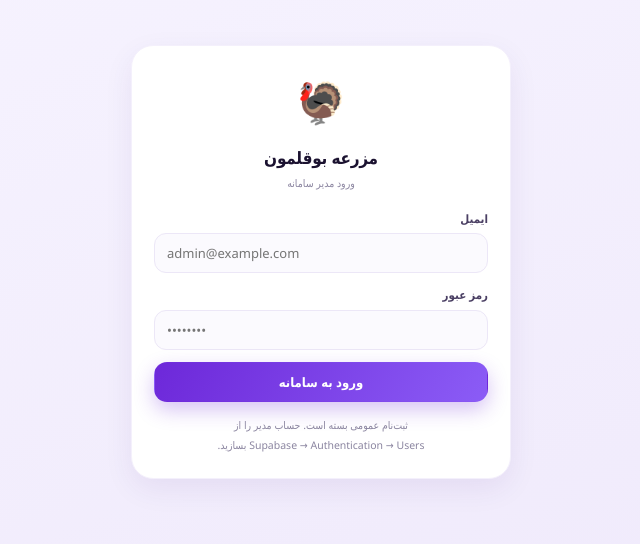
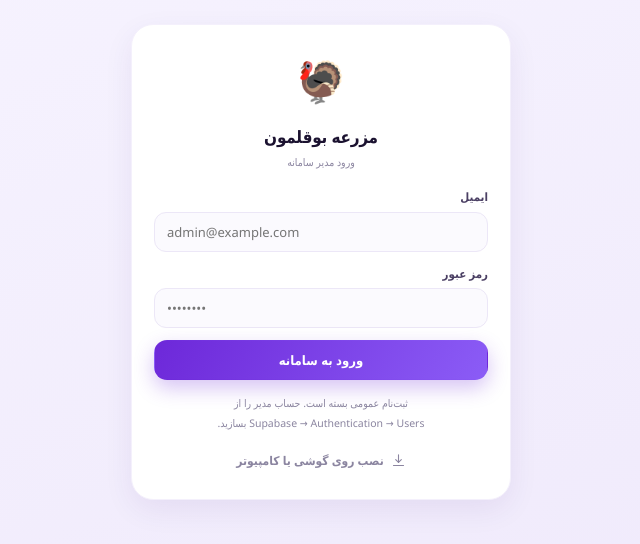
Before and after one commit to arefbd/turkey-farm, a React (Vite) app: page / in a window 1280 px wide. Shown: the part 138-682 px from the top of the page, without its empty margins (319-959 px from the left). Built offline with nearby package versions, Linux system fonts and the light colour scheme; no server answers; a small style sheet from the web is missing.

Commit message:
Add install shortcut to the login screen

```diff
--- a/scripts/pwa-check.cjs
+++ b/scripts/pwa-check.cjs
@@ -1,7 +1,7 @@
 /* بررسی قابلیت نصب PWA روی بیلد نهایی */
 const puppeteer = require('puppeteer-core');
 const CHROME = 'C:/Program Files/Google/Chrome/Application/chrome.exe';
-const BASE = 'http://127.0.0.1:4173/';
+const BASE = process.argv[2] || 'https://arefbd.github.io/turkey-farm/';
 
 const sleep = (ms) => new Promise((r) => setTimeout(r, ms));
 const results = [];
--- a/src/auth/AuthGate.tsx
+++ b/src/auth/AuthGate.tsx
@@ -3,7 +3,9 @@ import { useEffect, useState, type ReactNode } from 'react';
 import type { Session } from '@supabase/supabase-js';
 import { supabase } from '../lib/supabase';
 import { detach, hydrate, resync, useSyncInfo } from '../data/store';
+import { useUI } from '../components/Modal';
 import { Icon } from '../components/Icon';
+import { InstallHelp } from '../components/InstallButton';
 
 export async function signOut() {
   detach();
@@ -33,6 +35,7 @@ function Splash({ text }: { text: string }) {
 
 /* ------------------------------- فرم ورود -------------------------------- */
 function AuthScreen() {
+  const ui = useUI();
   const [email, setEmail] = useState('');
   const [password, setPassword] = useState('');
   const [busy, setBusy] = useState(false);
@@ -129,6 +132,16 @@ function AuthScreen() {
           <br />
           Supabase → Authentication → Users بسازید.
         </div>
+
+        <div style={{ textAlign: 'center', marginTop: 10 }}>
+          <button
+            type="button"
+            className="btn sm ghost"
+            onClick={() => ui.open(<InstallHelp onClose={ui.close} />)}
+          >
+            <Icon name="download" size={15} /> نصب روی گوشی یا کامپیوتر
+          </button>
+        </div>
       </div>
     </div>
   );
--- a/src/components/InstallButton.tsx
+++ b/src/components/InstallButton.tsx
@@ -30,7 +30,7 @@ const GUIDE: Array<{ icon: string; title: string; steps: string }> = [
   },
 ];
 
-function InstallHelp({ onClose }: { onClose: () => void }) {
+export function InstallHelp({ onClose }: { onClose: () => void }) {
   return (
     <Modal
       title="نصب روی دستگاه"
```
